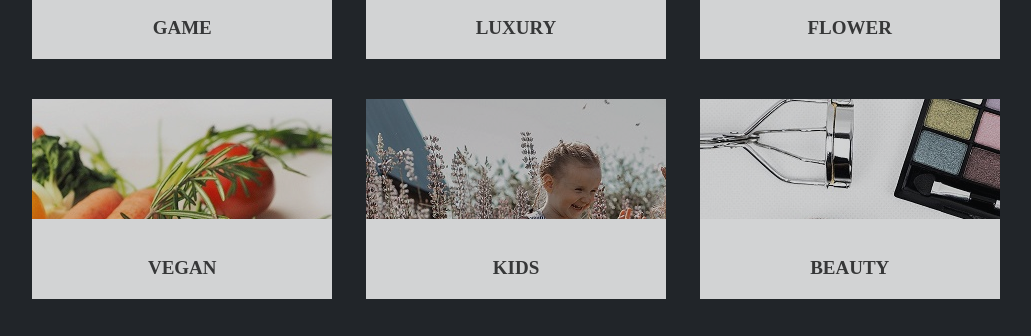
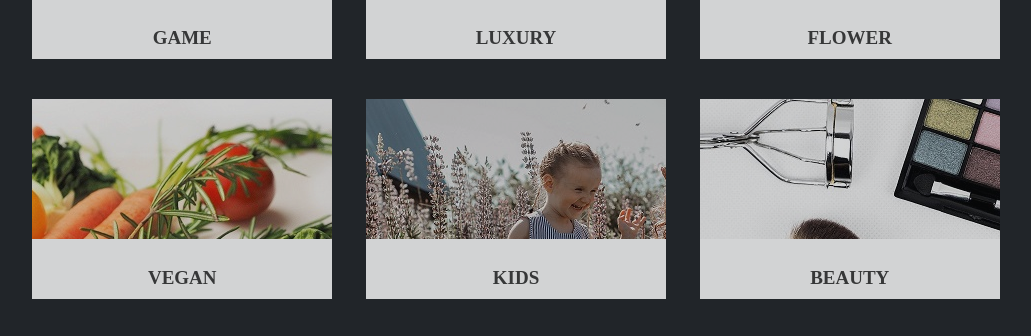
Before and after one commit to LikeLion-at-HYU-ERICA/PiKs_proj, a Django app: page /all/ in a window 1280 px wide. Shown: the part 856-1192 px from the top of the page, without its empty margins (124-1155 px from the left). Run offline with Django 3.2, Linux system fonts and the light colour scheme; some libraries are stand-ins or nearby versions; some web fonts are replaced.

Commit message:
fix all category height

```diff
--- a/piks_proj/piks_app/templates/all.html
+++ b/piks_proj/piks_app/templates/all.html
@@ -58,7 +58,7 @@
         }
 
         .ad_section .ad_item .ad_contents{
-            padding: 25px 30px;
+            padding: 15px 20px;
         }
 
         .ad_section .ad_item .ad_contents .ad_title{
@@ -110,7 +110,7 @@
         }
 
         .ad_section .ad_item .ad_img{
-            height: 120px;
+            height: 140px;
             position: relative;
             transition-duration: 0.2s;
             background-position: center center;
@@ -193,7 +193,7 @@
     <div class="contents_wrap transitions">
 
         <div class="section-title">
-            <h1>CATEGORY</h1>
+            <h1 class="not-visible">CATEGORY</h1>
         </div>
         <div class="ad_section">
             <div class= "ad_item">
@@ -260,7 +260,7 @@
             </div>
 
             <div class= "ad_item">
-                <div class="ad_img" style="background: url({% static 'img/bottega2.jpg' %});  background-attachment: fixed; object-fit: cover; "  alt="slide image"  width="100%">
+                <div class="ad_img" style="background: url({% static 'img/bottega2.jpg' %});   object-fit: cover; "  alt="slide image"  width="100%">
                     <a href="{% url 'play' %}">
                         <span class="more_bt">MORE VIEW</span>
                     </a>
```
